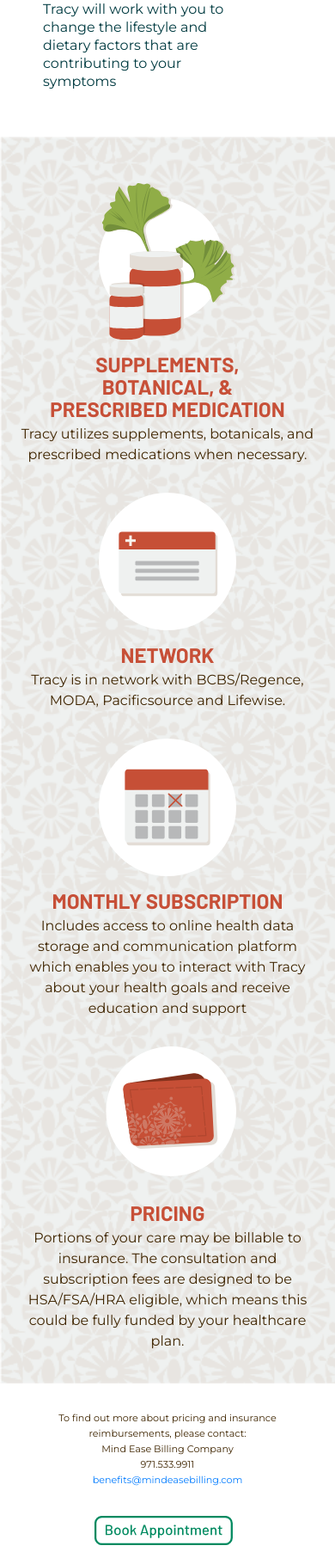
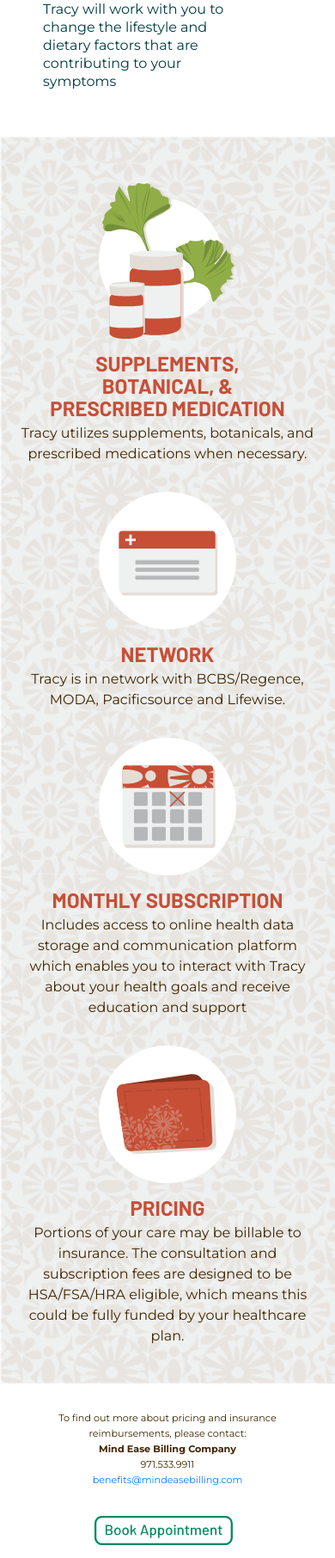
Before and after one commit to bduo/pipsychiatry, a PHP site: page /services.php in a window 390 px wide. Shown: the part 999-2811 px from the top of the page at 86% size. Run offline with PHP 8.4, Linux system fonts and the light colour scheme.

Commit message:
Updated services

```diff
--- a/css/pip.css
+++ b/css/pip.css
@@ -225,30 +225,13 @@ button {
 
 .service_header {
 	display: block;
-	/* flex-wrap: wrap;
-	width: 100%;
-	justify-content: center;
-	align-items: center; */
 	margin-top: 68px;
 	margin-bottom: 64px;
 	text-align: center;
 	text-transform: uppercase;
 }
 
-/* .service_header:before,
-.service_header:after {
-	content: '';
-	border-top: 1px solid;
-	margin: 0 100px -124px 650px;
-	flex: 1 0 20px;
-}
-
-.service_header:after {
-	margin: -80px 650px 0 100px;
-} */
-
 .upper_service_title {
-	/* flex-basis: 100%; */
 	font-weight: 700;
 	font-size: 56px;
 	margin-bottom: 0;
@@ -256,7 +239,6 @@ button {
 }
 
 .lower_service_title {
-	/* flex-basis: 100%; */
 	font-size: 34px;
 	color: #c74f37;
 }
@@ -352,6 +334,10 @@ button {
 .billing_info {
 	text-align: center;
 	margin: 32px 32px;
+}
+
+.big_bold {
+	font-weight: 700;
 }
 
 /* Styling for book appointment button */
@@ -1218,6 +1204,7 @@ a[href^="tel"] {
 	.intake_icon, .follow_up_icon {
 		width: 140px;
 		min-width: 140px;
+		margin-left: 10px;
 	}
 
 	.column_left {
@@ -1458,7 +1445,7 @@ a[href^="tel"] {
 	/* Styling and sizing for footer background */
 	footer {
 		width: 100%;
-		height: 155px;
+		height: 165px;
 	}
 
 	/* Hides the medical messaging app buttons for mobile */
@@ -1518,7 +1505,7 @@ a[href^="tel"] {
 
 /*=== SMALL DESKTOP MEDIA QUERY ===*/
 
-@media only screen and (min-device-width: 830px) and (max-device-width: 940px) {
+@media only screen and (min-device-width: 830px) and (max-device-width: 1023px) {
 
 	/*=== TEAM SECTION ===*/
 
@@ -1530,8 +1517,10 @@ a[href^="tel"] {
 		left: -1px;
 	}
 
+	/*=== SERVICES SECTION ===*/
+
 	.intake_icon, .follow_up_icon {
-		margin-left: 140px;
+		margin-left: 200px;
 	}
 
 	.follow_up_icon, .appoint_tab {
--- a/services.php
+++ b/services.php
@@ -60,7 +60,7 @@ Programmer: Brandon El Haj
 			</div>
 		</section>
 		<section class="billing_info">
-			<p>To find out more about pricing and insurance<br/>reimbursements, please contact:<br/><span>Mind Ease Billing Company</span><br/><a href="tel:+19715339911">971.533.9911</a><br/><a href="mailto:benefits@mindeasebilling.com">benefits@mindeasebilling.com</a></p>
+			<p>To find out more about pricing and insurance<br/>reimbursements, please contact:<br/><span class="big_bold">Mind Ease Billing Company</span><br/><a href="tel:+19715339911">971.533.9911</a><br/><a href="mailto:benefits@mindeasebilling.com">benefits@mindeasebilling.com</a></p>
 		</section>
 		<!-- Schedule Button. SVG file with dimensions 171px by 34px. -->
 		<a href="https://www.pipsychiatry.com/contact.php" id="book_appt_button"></a>
```
Also changed, not shown: assets/icon_calendar.svg, assets/icon_meds.svg, assets/icon_network.svg, assets/icon_wallet.svg, assets/pattern_BG.png.
